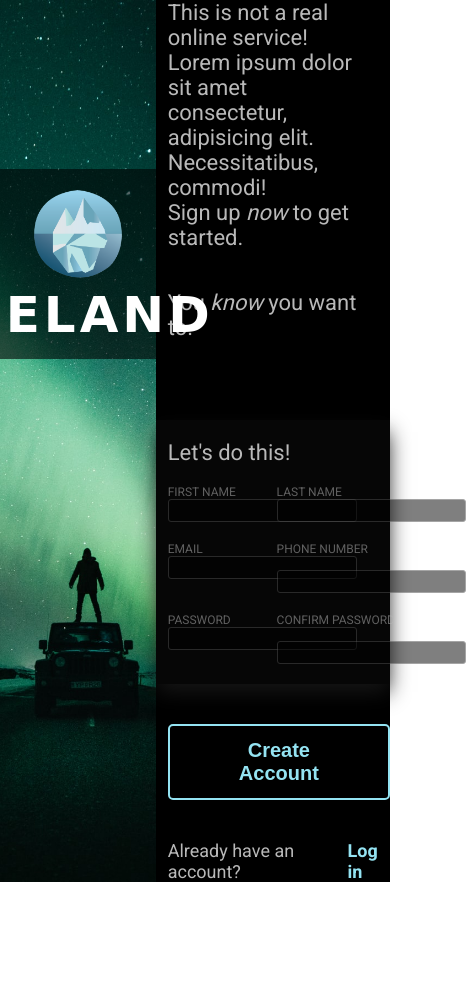
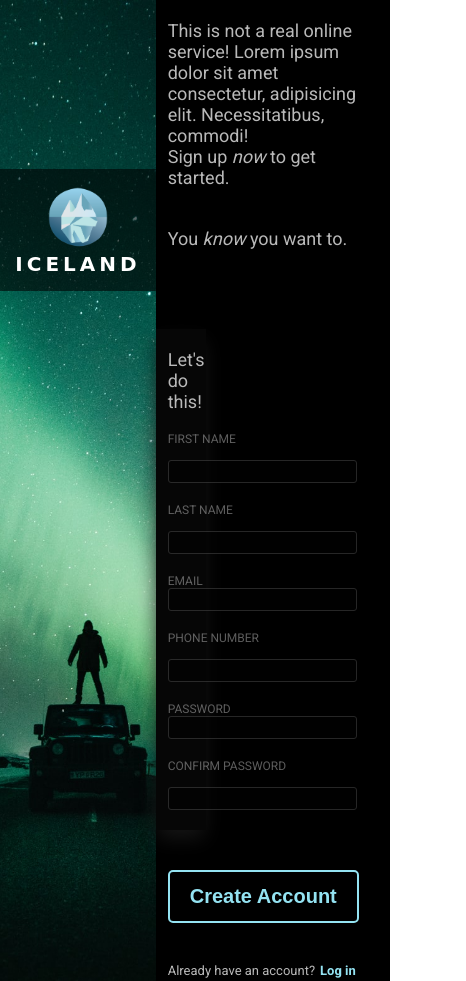
Before and after one commit to dima-sheiko/sign-up-form, a plain HTML site: page index.html in a window 390 px wide. Shown: the top 981 px of the page, 466 px wide, since content can reach past the window. Before the commit the page ends 882 px from the top, so only its background shows below. Drawn offline with Linux system fonts and the light colour scheme; a web font is replaced by a local one.

Commit message:
Add media queries

```diff
--- a/style.css
+++ b/style.css
@@ -155,3 +155,48 @@ a {
 a:hover {
     color: white;
 }
+
+/* Media Queries */
+
+@media (max-width: 750px) {
+    h1 {
+        font-size: 30px;
+    }
+
+    .form-wrapper {
+        flex-direction: column;
+    }
+
+}
+
+@media (max-width: 500px) {
+    .iceberg {
+        height: 8vh;
+    }
+
+    h1 {
+        font-size: 20px;
+    }
+
+    .text {
+        margin-top: 20px;
+        font-size: 18px;
+    }
+
+    .form-title {
+        font-size: 18px;
+    }
+
+    .form-wrapper {
+        width: 50px;
+    }
+
+    button {
+        padding: 13px 20px;
+    }
+
+    .log-in {
+        font-size: 13px;
+        margin-bottom: 20px;
+    }
+}
```
